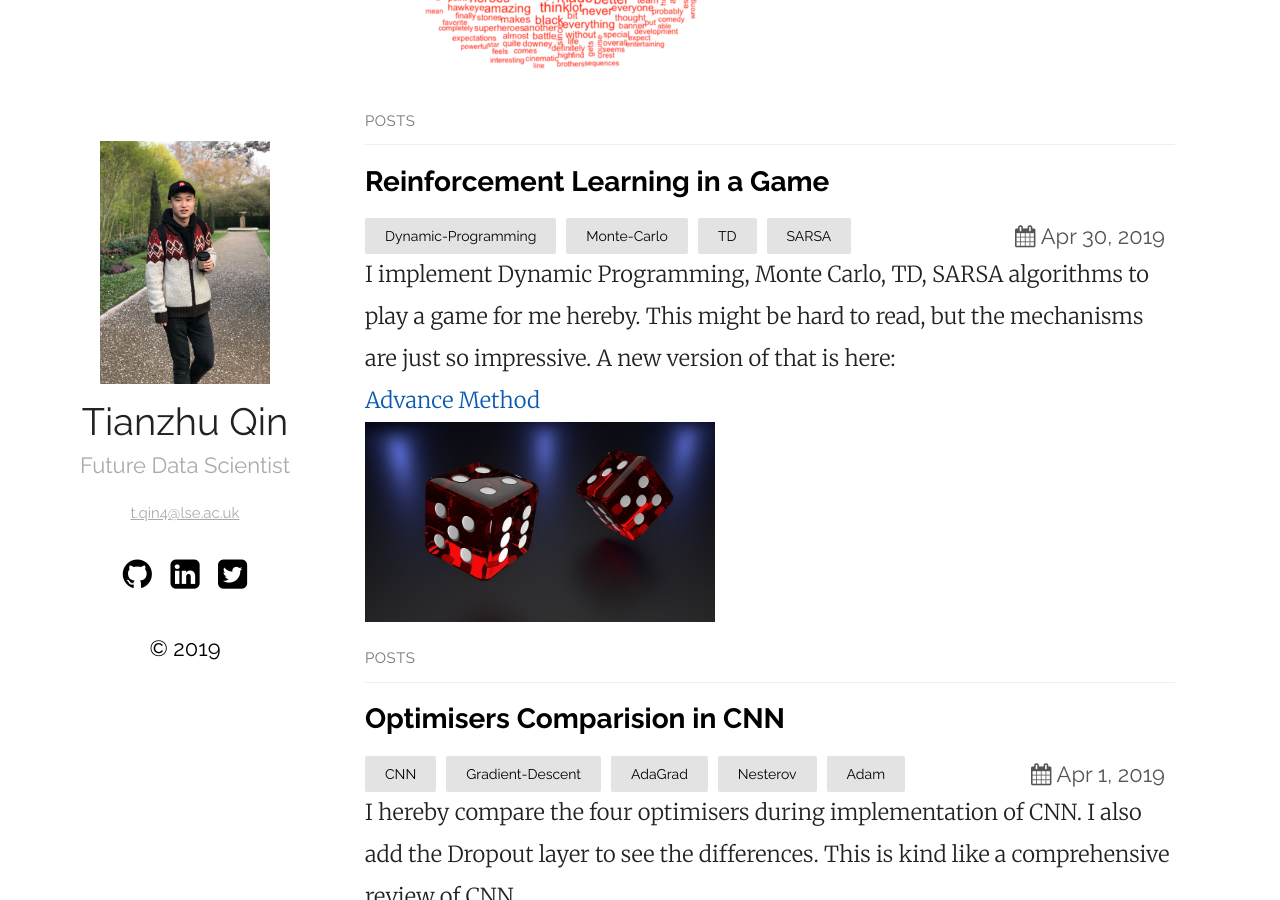
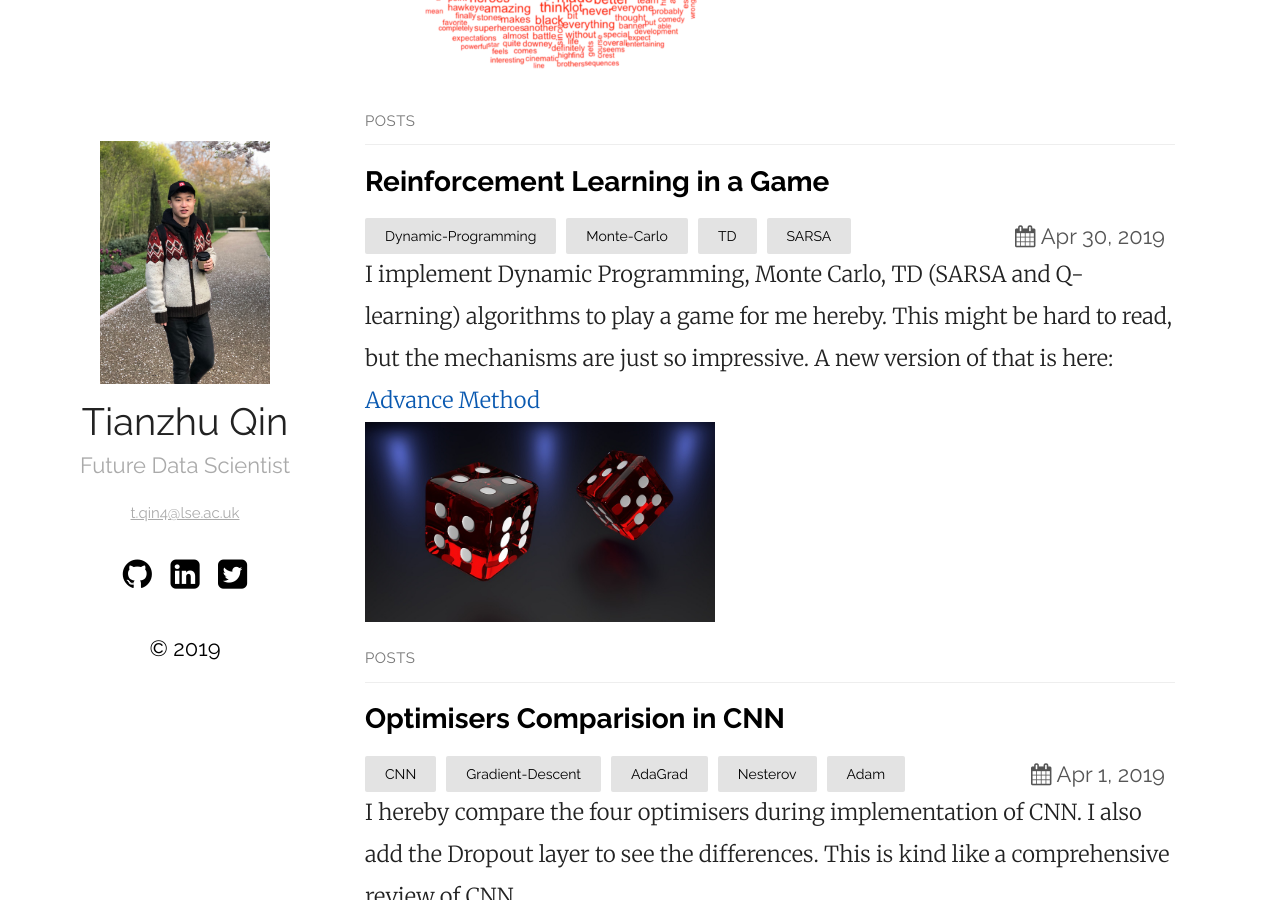
Before and after one commit to TianzhuQin/tianzhu.github.com, a Jekyll site: the page built from index.md, in a window 1280 px wide and 900 px high, scrolled down 1606 px. Built offline with Jekyll 4.4.1, drawn with Linux system fonts in a browser that asks for light colours.

Commit message:
small work add

```diff
--- a/_posts/2019-04-30-reinforcement_learning.markdown
+++ b/_posts/2019-04-30-reinforcement_learning.markdown
@@ -4,7 +4,7 @@ title:  "Reinforcement Learning in a Game"
 date:   2019-04-30 05:10:20 +0320
 tourl: "/assets/work/Tianzhu_Reinforcement.html"
 categories: Dynamic-Programming Monte-Carlo TD SARSA
-excerpt: I implement Dynamic Programming, Monte Carlo, TD, SARSA algorithms to play a game for me hereby. This might be hard to read, but the mechanisms are just so impressive. A new version of that is here:<br><a href="/assets/work/Tianzhu_Reinforcement 2.0.html">Advance Method</a> <br> <img src="/assets/img/game.jpg" height="200" width="350">
+excerpt: I implement Dynamic Programming, Monte Carlo, TD (SARSA and Q-learning) algorithms to play a game for me hereby. This might be hard to read, but the mechanisms are just so impressive. A new version of that is here:<br><a href="/assets/work/Tianzhu_Reinforcement 2.0.html">Advance Method</a> <br> <img src="/assets/img/game.jpg" height="200" width="350">
 ---
 
 [jekyll-docs]: https://jekyllrb.com/docs/home
```
